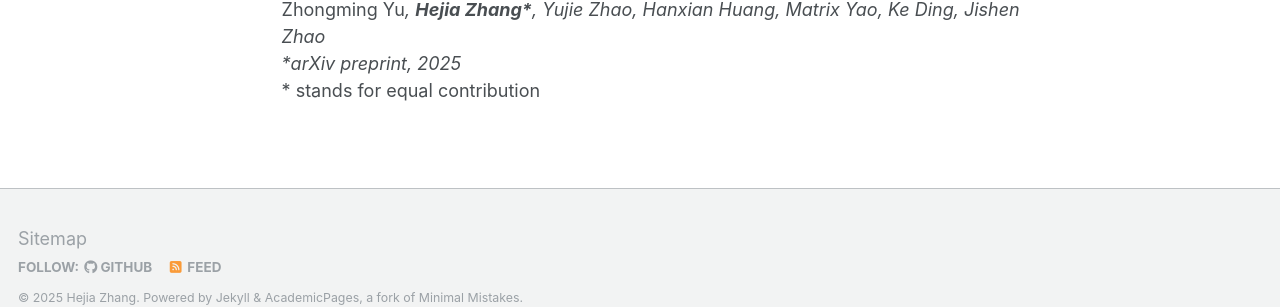
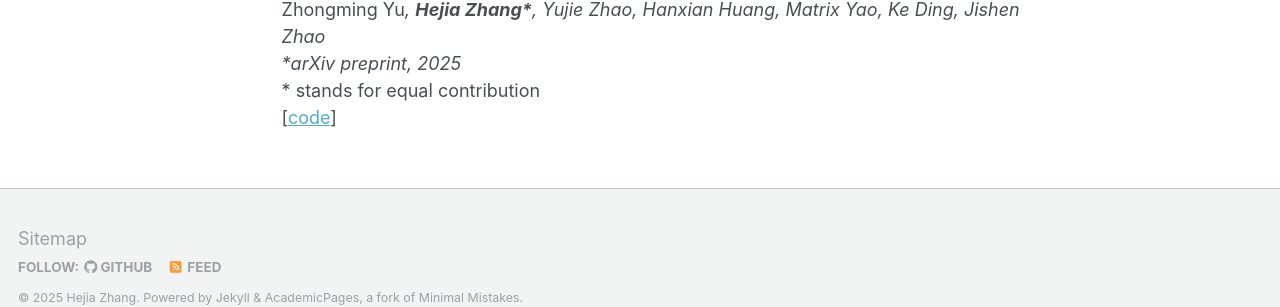
Before and after one commit to HejiaZ2023/hejiaz2023.github.io, a Jekyll site: the page built from _pages/about.md, in a window 1280 px wide and 924 px high. Shown: the part 580-887 px from the top of the window. Built offline with Jekyll 4.4.1, drawn with Linux system fonts in a browser that asks for light colours; some web fonts are replaced.

Commit message:
Update OrcaLoca code repo

```diff
--- a/_pages/about.md
+++ b/_pages/about.md
@@ -23,6 +23,7 @@ Yujie Zhao*, **Hejia Zhang\***, Hanxian Huang, Zhongming Yu, Jishen Zhao
 Zhongming Yu*, **Hejia Zhang\***, Yujie Zhao, Hanxian Huang, Matrix Yao, Ke Ding, Jishen Zhao
 *arXiv preprint, 2025*
 \* stands for equal contribution
+\[[code](https://github.com/fishmingyu/OrcaLoca)\]
 
 
 <!---
```
